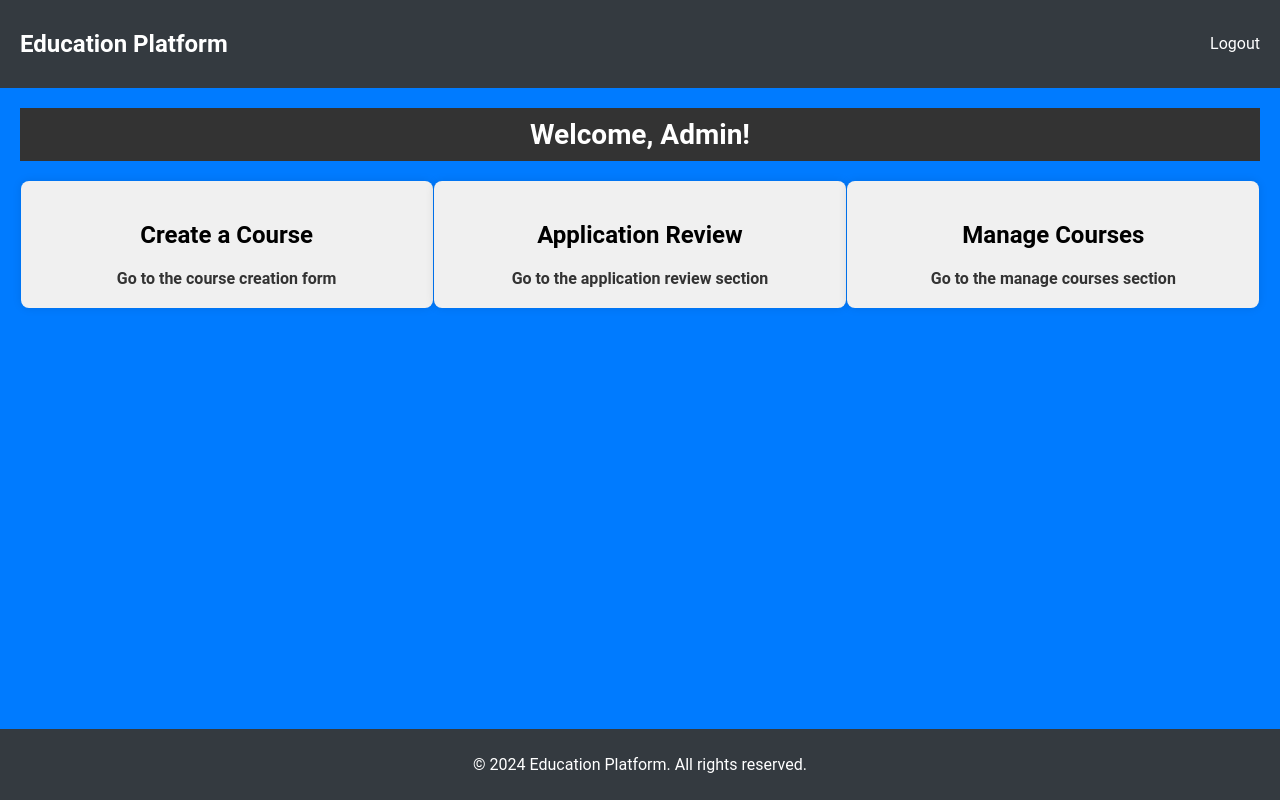
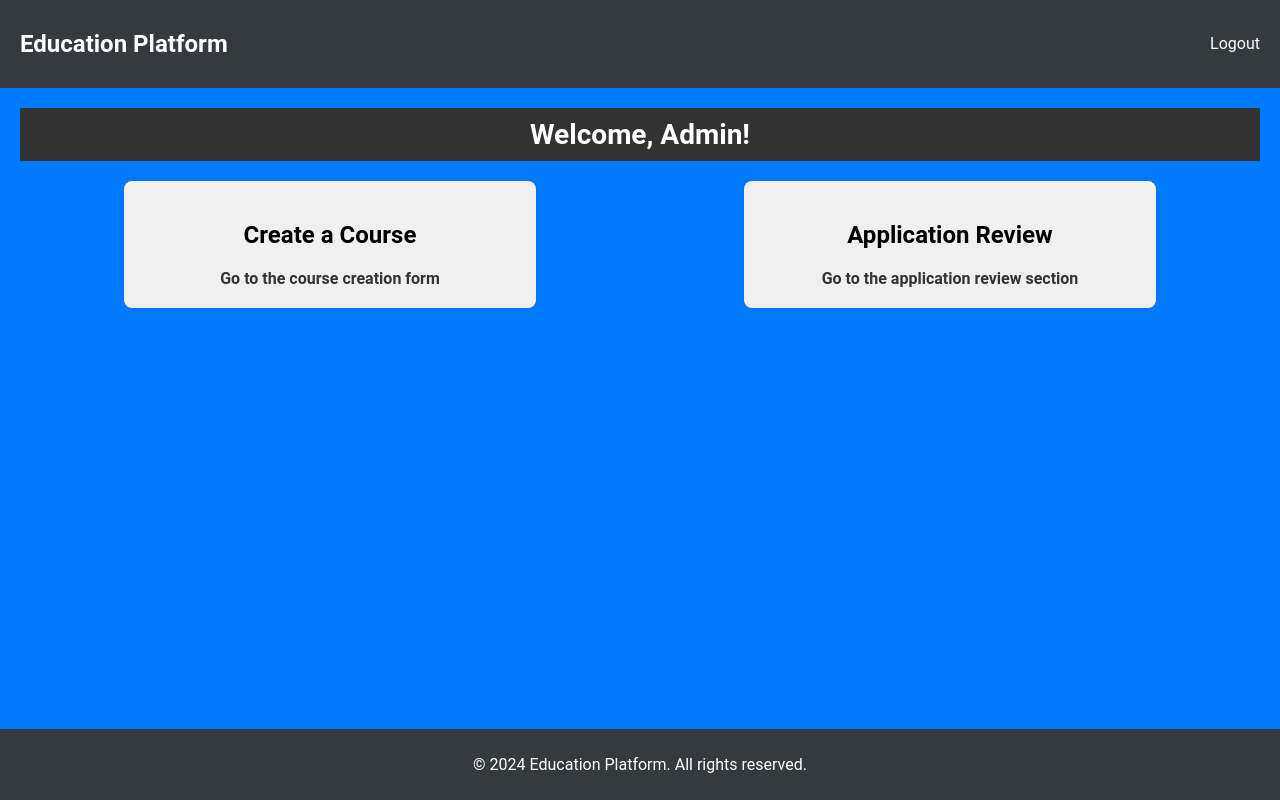
Before and after one commit to majojukrishna03/Education_Platform_Frontend, a React (Create React App) app in the folder frontend/: page /admin/dashboard in a window 1280 px wide. Built offline with nearby package versions, Linux system fonts and the light colour scheme.

Commit message:
Updated Admin dashboard.

```diff
--- a/frontend/src/components/AdminDashboard.js
+++ b/frontend/src/components/AdminDashboard.js
@@ -23,12 +23,6 @@ const AdminDashboard = () => {
               Go to the application review section
             </Link>
           </div>
-          <div className="dashboard-section">
-            <h2>Manage Courses</h2>
-            <Link to="/admin/dashboard/manage-courses" className="dashboard-link">
-              Go to the manage courses section
-            </Link>
-          </div>
         </div>
       </div>
     </AdminLayout>
```
